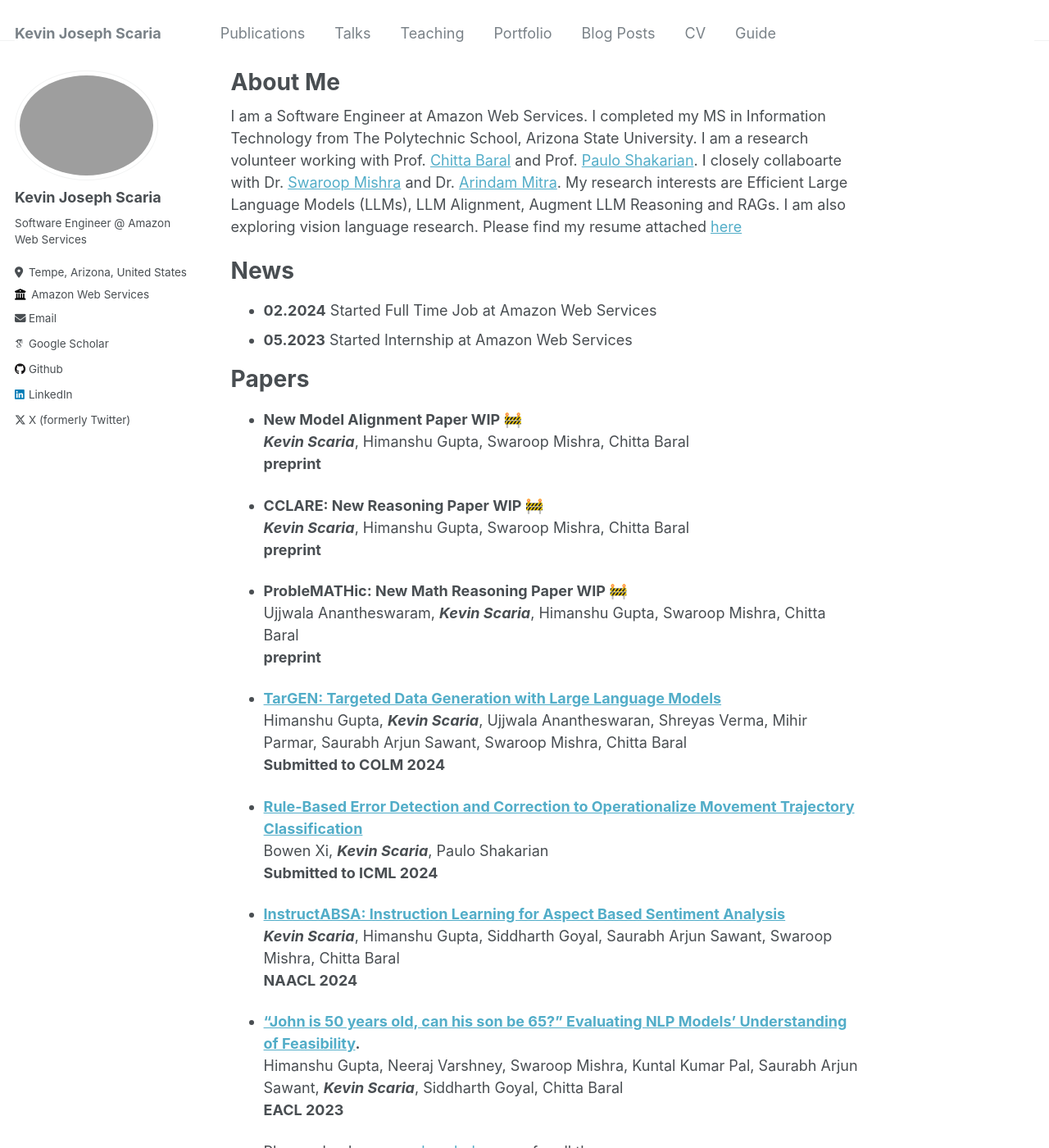
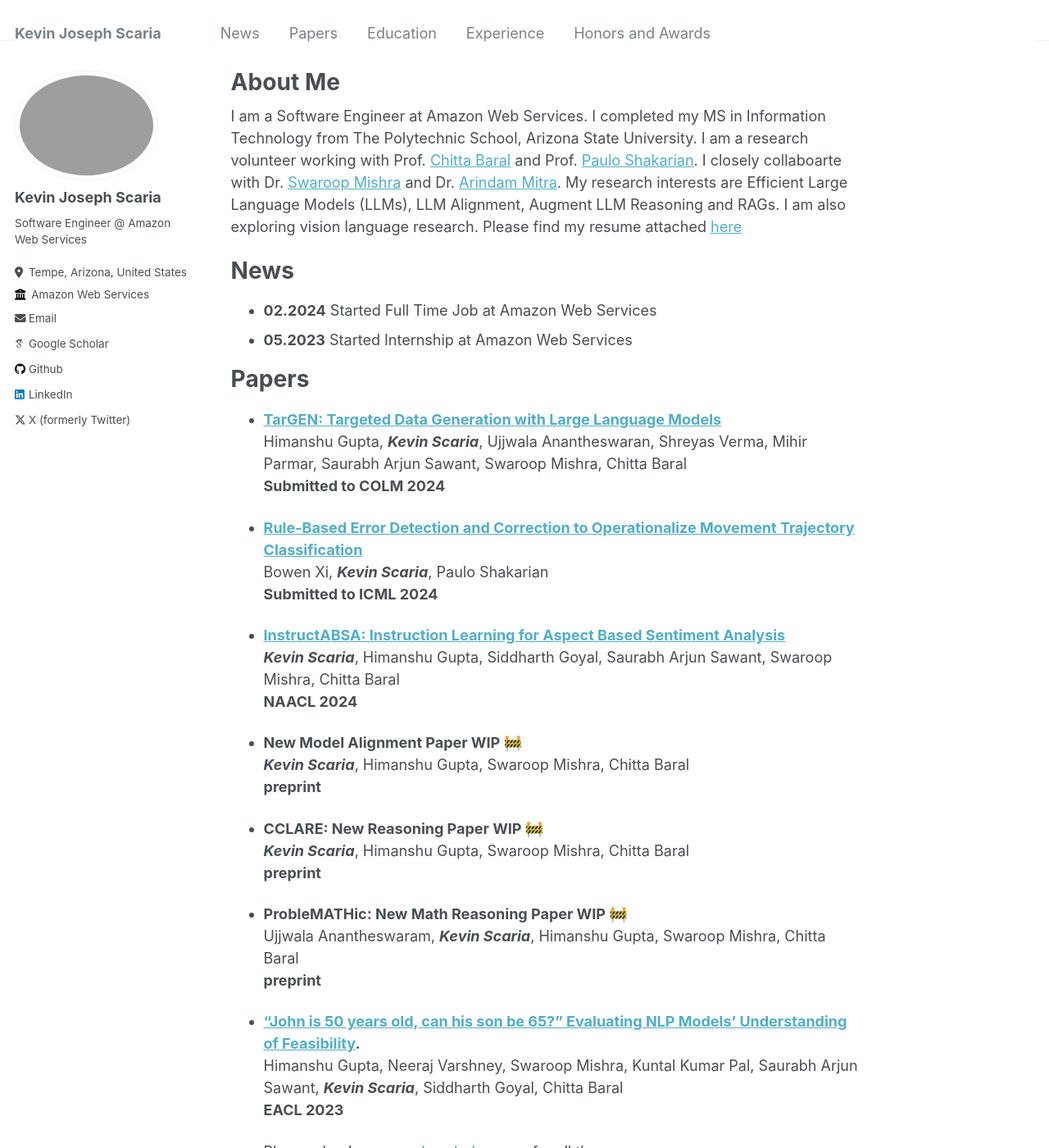
Before and after one commit to kevinscaria/kevinscaria.github.io, a Jekyll site: the page built from _pages/about.md, in a window 1280 px wide and 1400 px high. Shown: the whole window at 82% size. Built offline with Jekyll 4.4.1, drawn with Linux system fonts in a browser that asks for light colours; some web fonts are replaced.

Commit message:
Update navbar

```diff
--- a/_data/navigation.yml
+++ b/_data/navigation.yml
@@ -1,22 +1,16 @@
 # main links links
 main:
-  - title: "Publications"
-    url: /publications/
+  - title: "News"
+    url: /#news
 
-  - title: "Talks"
-    url: /talks/
+  - title: "Papers"
+    url: /#papers
 
-  - title: "Teaching"
-    url: /teaching/
+  - title: "Education"
+    url: /#education
 
-  - title: "Portfolio"
-    url: /portfolio/
+  - title: "Experience"
+    url: /#experience
 
-  - title: "Blog Posts"
-    url: /year-archive/
-
-  - title: "CV"
-    url: /cv/
-
-  - title: "Guide"
-    url: /markdown/
+  - title: "Honors and Awards"
+    url: /#honors-and-awards
--- a/_pages/about.md
+++ b/_pages/about.md
@@ -22,6 +22,18 @@ News
 
 Papers
 ======
+* **[TarGEN: Targeted Data Generation with Large Language Models](https://arxiv.org/abs/2308.14250)** <br>
+Himanshu Gupta, ***Kevin Scaria***, Ujjwala Anantheswaran, Shreyas Verma, Mihir Parmar, Saurabh Arjun Sawant, Swaroop Mishra, Chitta Baral <br>
+  **Submitted to COLM 2024**<br>
+
+* **[Rule-Based Error Detection and Correction to Operationalize Movement Trajectory Classification](https://arxiv.org/abs/2308.14250)** <br>
+Bowen Xi, ***Kevin Scaria***, Paulo Shakarian <br>
+  **Submitted to ICML 2024**<br>
+
+* **[InstructABSA: Instruction Learning for Aspect Based Sentiment Analysis](https://arxiv.org/abs/2302.08624)** <br>
+***Kevin Scaria***, Himanshu Gupta, Siddharth Goyal, Saurabh Arjun Sawant, Swaroop Mishra, Chitta Baral <br>
+  **NAACL 2024**<br>
+
 * **New Model Alignment Paper WIP 🚧** <br>
 ***Kevin Scaria***, Himanshu Gupta, Swaroop Mishra, Chitta Baral <br>
   **preprint**<br>
```
Also changed, not shown: other parts of _pages/about.md (+0 -12 lines).
